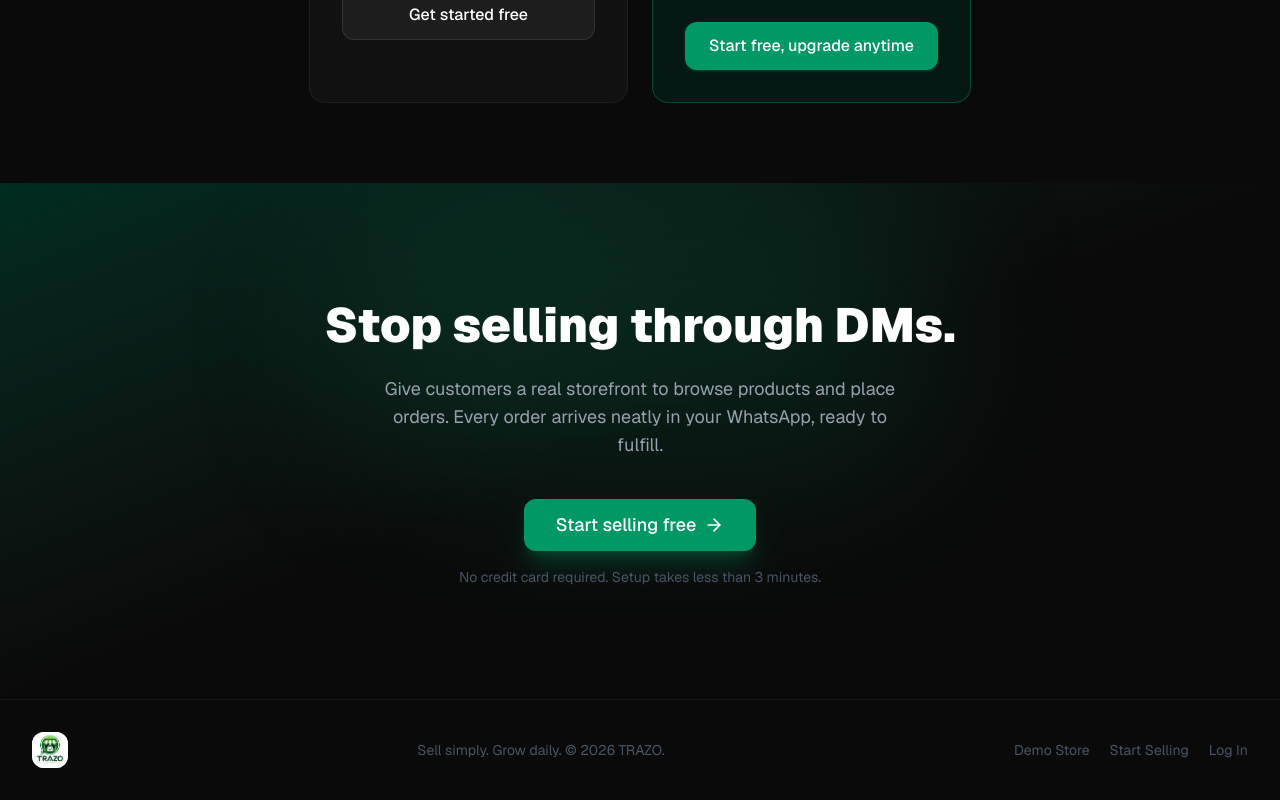
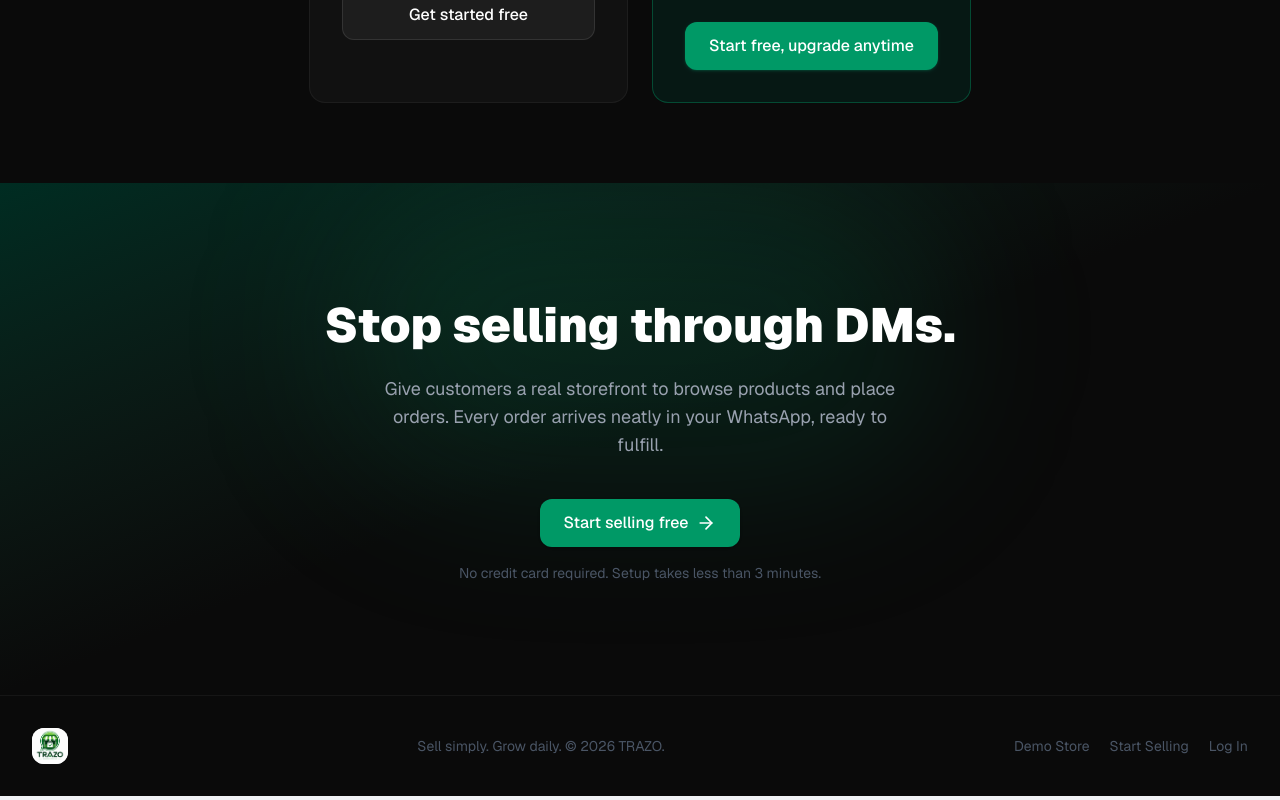
Before and after one commit to Reward-steve/trazo, a Next.js app: page / in a window 1280 px wide. Shown: the part 3904-4704 px from the top of the page. Built offline with nearby package versions, Linux system fonts and the light colour scheme.

Commit message:
feat: revamp

```diff
--- a/app/page.tsx
+++ b/app/page.tsx
@@ -262,7 +262,7 @@ export default function HomePage() {
             href="/signup"
             variant="primary"
             size="lg"
-            className="group bg-emerald-500 hover:bg-emerald-400 text-black font-bold shadow-xl shadow-emerald-500/20 hover:-translate-y-0.5 text-lg px-8"
+            className="w-full sm:w-auto"
           >
             Start selling free
             <ArrowRight className="h-5 w-5 group-hover:translate-x-1 transition-transform" />
```
